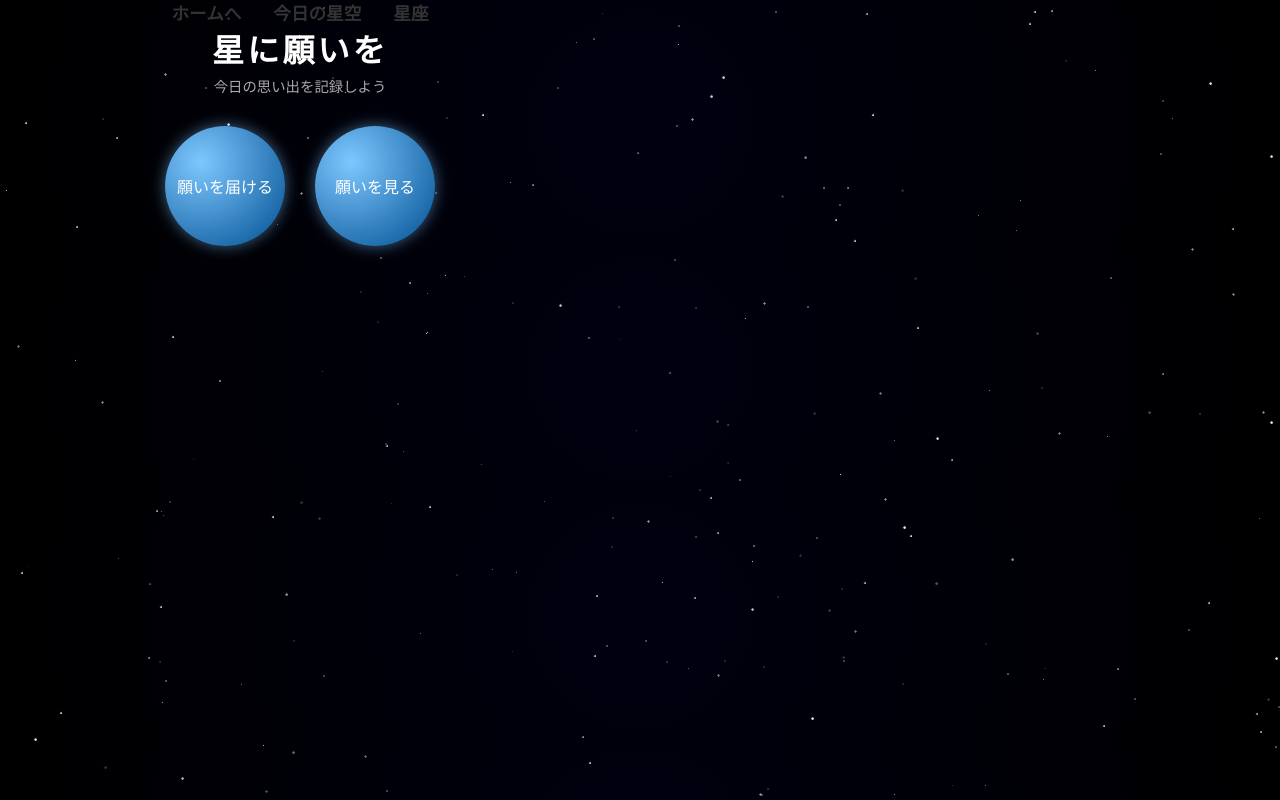
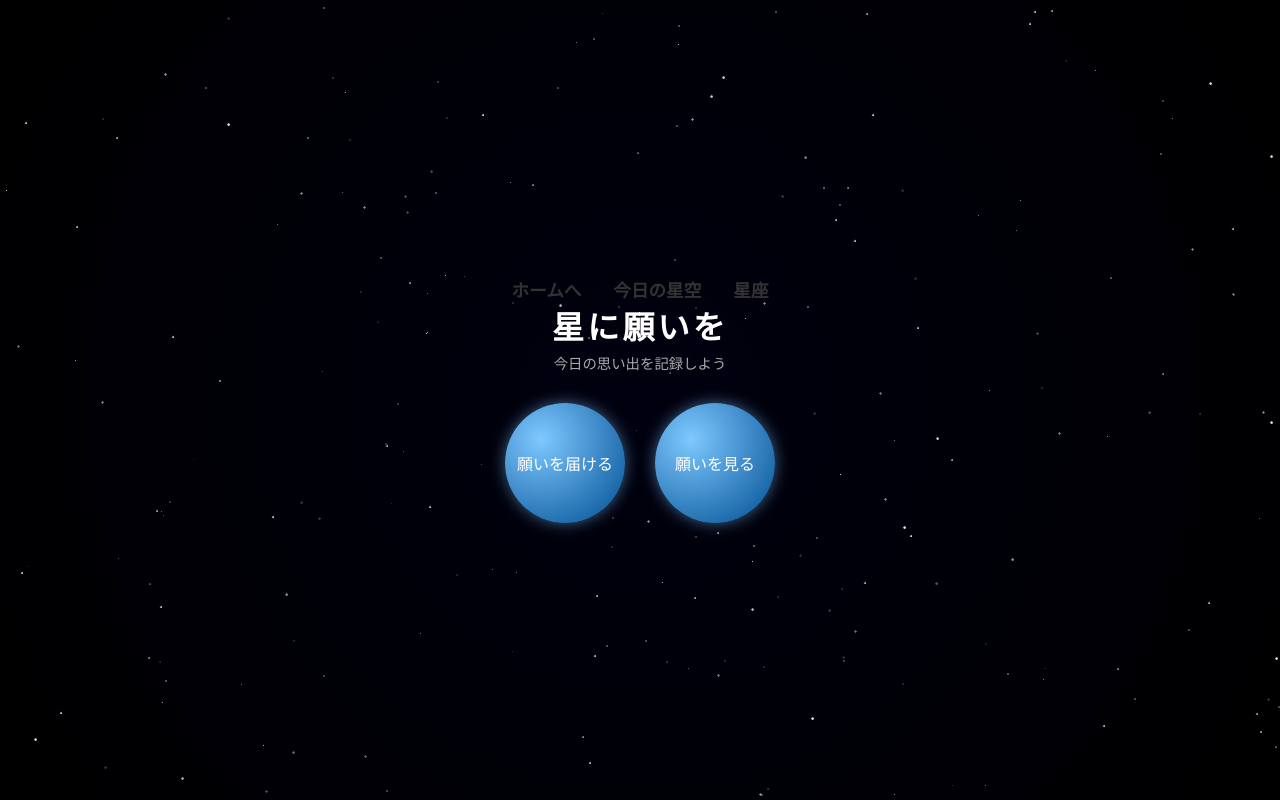
Before and after one commit to NA-0424/starApp, a plain HTML site: page wish.html in a window 1280 px wide. Drawn offline with Linux system fonts and the light colour scheme.

Commit message:
Update wish.css

```diff
--- a/css/wish.css
+++ b/css/wish.css
@@ -29,11 +29,11 @@ body {
   background: radial-gradient(circle at center, #000010 0%, #000000 100%);
   color: white;
   font-family: "Yu Gothic", sans-serif;
-  display: block;
+  display: flex;
   justify-content: center;
   align-items: center;
-  height: auto;
-  overflow: auto;
+  height: 100vh;
+  overflow: hidden;
 }
 
 .container {
```
